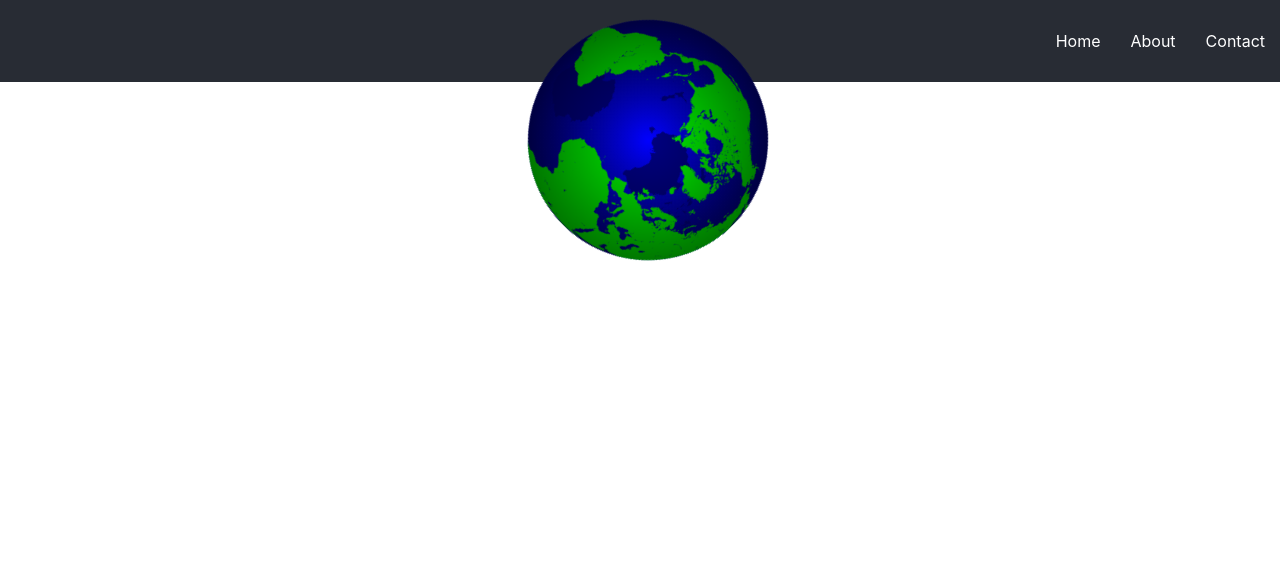
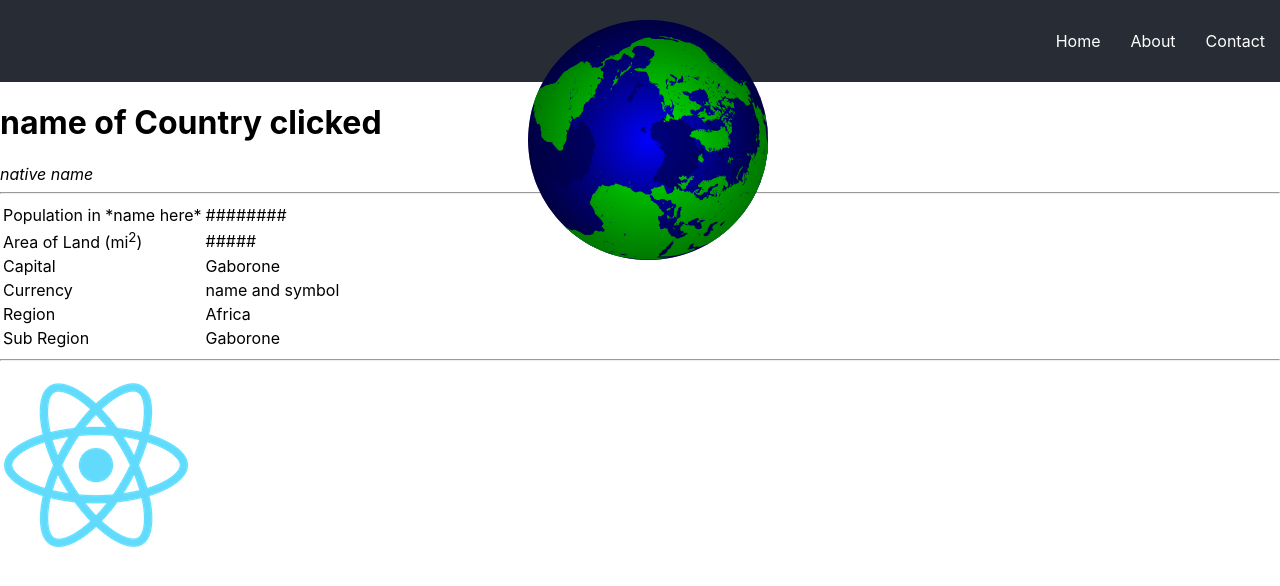
Before and after one commit to StefonSimmons/world-tour, a React (Create React App) app in the folder world-tour/: page /country in a window 1280 px wide. Shown: the top 586 px of the page. Built offline with nearby package versions, Linux system fonts and the light colour scheme.

Commit message:
table vs tbody tag fix

```diff
--- a/world-tour/src/components/App-renderer/App.js
+++ b/world-tour/src/components/App-renderer/App.js
@@ -5,6 +5,9 @@ import Header from '../Header-global/Header'
 import Home from '../HomePage/Home'
 import About from '../AboutPage/About'
 import Contact from '../ContactPage/Contact'
+import Explorer from '../ExplorerPage/Explorer'
+import Region from '../RegionPage/Region'
+import Country from '../CountryPage/Country'
 import {Route, Switch} from 'react-router-dom'
 
 function App() {
@@ -22,6 +25,16 @@ function App() {
         <Route path="/contact" exact>
           <Contact />
         </Route>
+        <Route path="/explorer" exact>
+          <Explorer />
+        </Route>
+        <Route path="/region/:alphacode3">
+          <Region />
+        </Route>
+        <Route path="/country">
+          <Country />
+        </Route>
+
       </Switch>
 
     </div>
--- a/world-tour/src/components/CountryPage/Country.js
+++ b/world-tour/src/components/CountryPage/Country.js
@@ -0,0 +1,46 @@
+import React from 'react'
+import logo from '../../images/logo192.png'
+
+function Country() {
+  return (
+    <div>
+      <main>
+        <h1>name of Country clicked</h1>
+        <i>native name</i>
+        <hr/>
+        <table>
+          <tbody>
+            <tr>
+              <td>Population in *name here*</td>
+              <td>########</td>
+            </tr>
+            <tr>
+              <td>Area of Land (mi<sup>2</sup>)</td>
+              <td>#####</td>
+            </tr>
+            <tr>
+              <td>Capital</td>
+              <td>Gaborone</td>
+            </tr>
+            <tr>
+              <td>Currency</td>
+              <td>name and symbol</td>
+            </tr>
+            <tr>
+              <td>Region</td>
+              <td>Africa</td>
+            </tr>
+            <tr>
+              <td>Sub Region</td>
+              <td>Gaborone</td>
+            </tr>
+          </tbody>
+        </table>
+        <hr />
+        <img src={logo} alt="flagname"/>
+      </main>
+    </div>
+  )
+}
+
+export default Country
--- a/world-tour/src/components/ExplorerPage/Explorer.js
+++ b/world-tour/src/components/ExplorerPage/Explorer.js
@@ -0,0 +1,20 @@
+import React from 'react'
+import { Link } from 'react-router-dom'
+
+function Explorer() {
+  return (
+    <div>
+      <main>
+        <button>Visit a Random Country/Region</button>
+        <div>[Name of randomly generated country]</div>
+        {/* Need to setup a map loop for regions here. Include a className so I can style the region names with a background image*/}
+        <Link to='/region/:alphacode3'>
+          <h2>Africa</h2>
+        </Link>
+      </main>
+
+    </div>
+  )
+}
+
+export default Explorer
--- a/world-tour/src/components/Header-global/Header.css
+++ b/world-tour/src/components/Header-global/Header.css
@@ -33,7 +33,7 @@ li{
   list-style-type: none;
   padding: 15px;
 }
-a{
+.nav-link{
   color: white;
   text-decoration: none
 }
--- a/world-tour/src/components/Header-global/Header.js
+++ b/world-tour/src/components/Header-global/Header.js
@@ -11,23 +11,26 @@ function Header() {
         <nav >
           <ul className="app-nav">
             <li>
-              <Link to='/'>
+              <Link to='/' className="nav-link">
                   Home
               </Link>
             </li>
             <li>
-              <Link to='/about'>
+              <Link to='/about' className="nav-link">
                   About
               </Link>
             </li>
             <li>
-              <Link to='/contact'>
+              <Link to='/contact' className="nav-link">
                   Contact
               </Link>
             </li>
           </ul>
         </nav>
-        <img src={earth} className="earth-logo" alt="logo" />
+        <Link to='/explorer'>
+          <img src={earth} className="earth-logo" alt="logo" />
+        </Link>
+
       </header>
     </div>
   )
--- /dev/null
+++ b/world-tour/src/components/RegionPage/Region.js
@@ -0,0 +1,38 @@
+import React from 'react'
+import { Link } from 'react-router-dom'
+
+function Region() {
+  return (
+    <div>
+      <main>
+        <h1>name of Region clicked</h1>
+        <hr/>
+        <table>
+          <tbody>
+            <tr>
+              <td>Population in *name here*</td>
+              <td>########</td>
+            </tr>
+            <tr>
+              <td>Area of Land (mi<sup>2</sup>)</td>
+              <td>#####</td>
+            </tr>
+            <tr>
+              <td>Total Countries</td>
+              <td>####</td>
+            </tr>
+          </tbody>
+        </table>
+        <hr />
+        {/* Need to setup a map loop for regions here*/}
+        <div>
+          <Link to='/country'>
+            Botwana
+          </Link>
+        </div>
+      </main>
+    </div>
+  )
+}
+
+export default Region
```
Also changed, not shown: world-tour/src/components/Region Page/Region.js (deleted), world-tour/src/images/logo192.png (renamed from world-tour/public/logo192.png), world-tour/src/images/logo512.png (renamed from world-tour/public/logo512.png).
